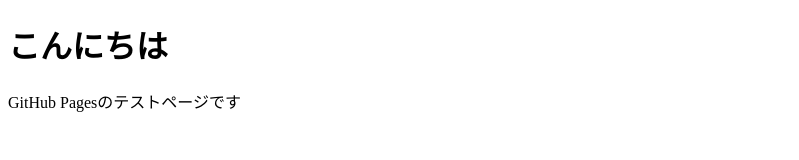
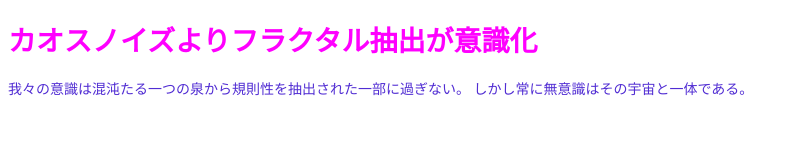
Before and after one commit to sekine191919/sekine191919.github.io, a plain HTML site: page index.html in a window 1280 px wide. Shown: the whole page, without its empty margins (0-799 px from the left). Drawn offline with Linux system fonts and the light colour scheme.

Commit message:
Update index.html

```diff
--- a/index.html
+++ b/index.html
@@ -4,11 +4,11 @@
 <meta charset="utf-8">
 <title>ホームページ</title>
 </head>
-
 <body>
-
-<h1>こんにちは</h1>
-<p>GitHub Pagesのテストページです</p>
-
+<h1 style="font-size:28px; color:magenta;">カオスノイズよりフラクタル抽出が意識化</h1>
+<p style="font-size:14px; color:#512DD3;">
+我々の意識は混沌たる一つの泉から規則性を抽出された一部に過ぎない。
+しかし常に無意識はその宇宙と一体である。
+</p>
 </body>
 </html>
```
